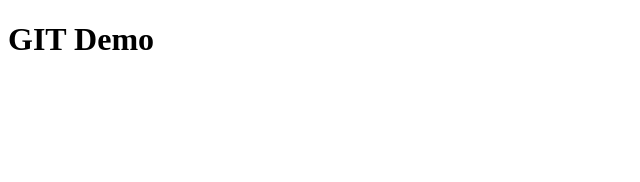
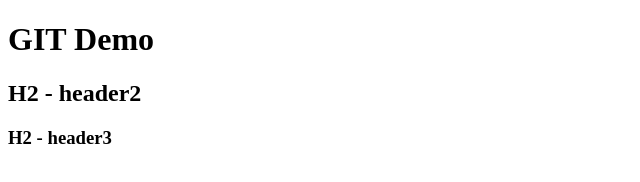
Before and after one commit to raghuprasadks/gitdemo, a plain HTML site: page index.html in a window 1280 px wide. Shown: the whole page, without its empty margins (0-640 px from the left). Drawn offline with Linux system fonts and the light colour scheme.

Commit message:
third commit

```diff
--- a/index.html
+++ b/index.html
@@ -6,5 +6,7 @@
 <body>
 
 <h1>GIT Demo</h1>
+<h2>H2 - header2</h2>
+<h3>H2 - header3</h3>
 </body>
 </html>
```
